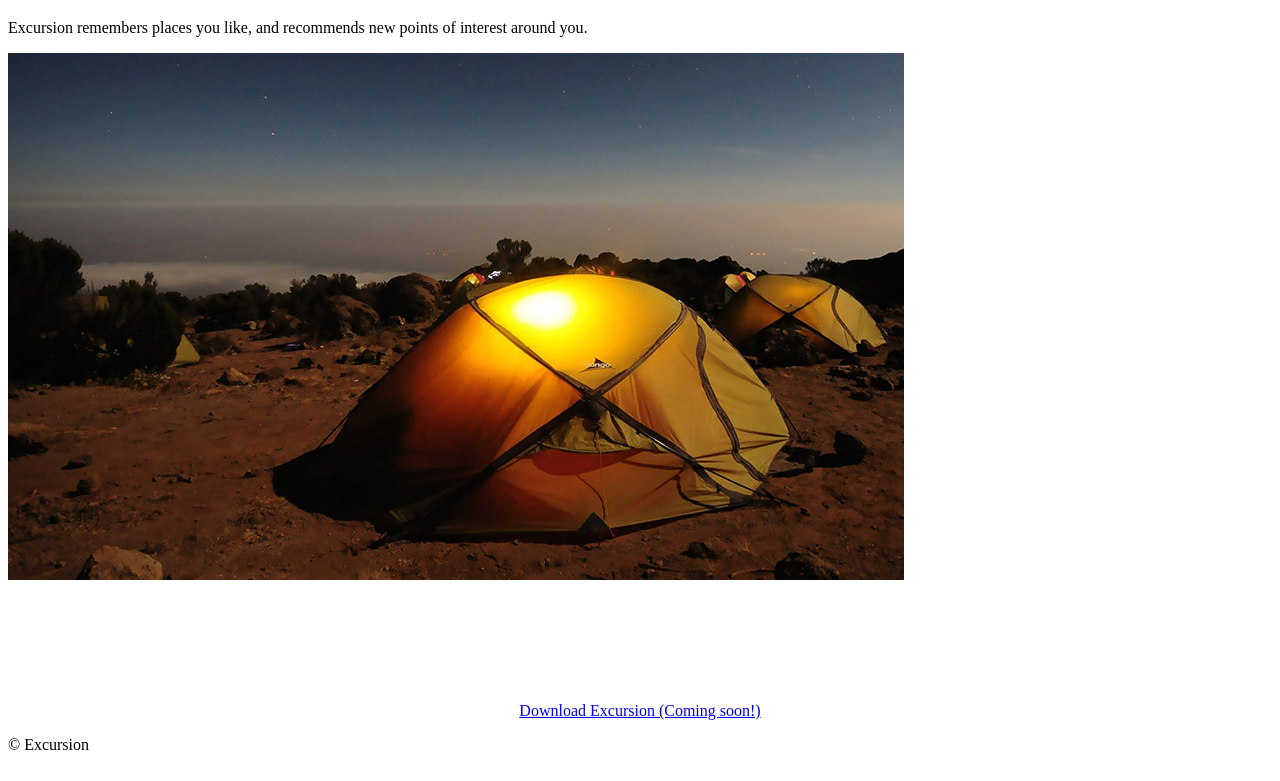
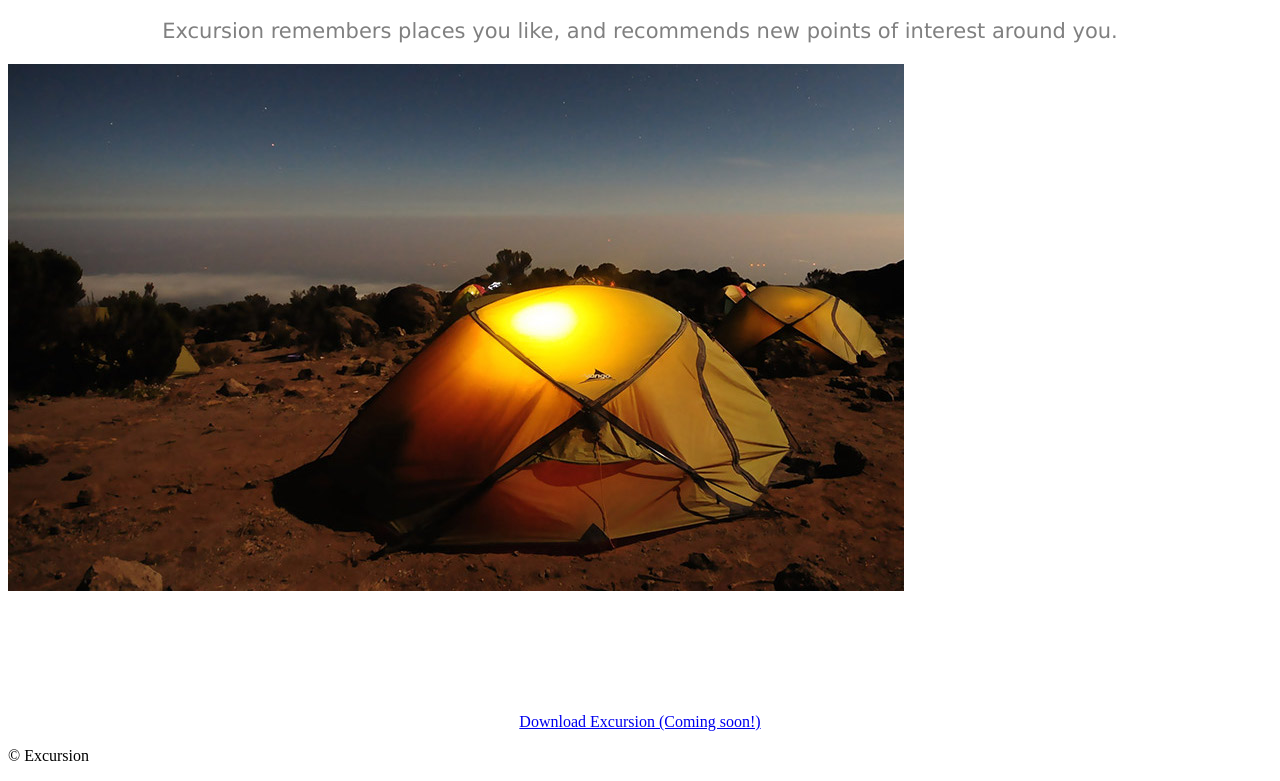
Before and after one commit to Salmon46/Excursion, a plain HTML site: page index.html in a window 1280 px wide. Shown: the part 413-1194 px from the top of the page. Drawn offline with Linux system fonts and the light colour scheme.

Commit message:
styled description

```diff
--- a/resources/css/style.css
+++ b/resources/css/style.css
@@ -19,3 +19,10 @@
     font-size: 50px;
     text-align: center;
 }
+
+#description {
+    color: gray;
+    font-family: Verdana, Geneva, Tahoma, sans-serif;
+    font-size: 21px;
+    text-align: center;
+}
```
